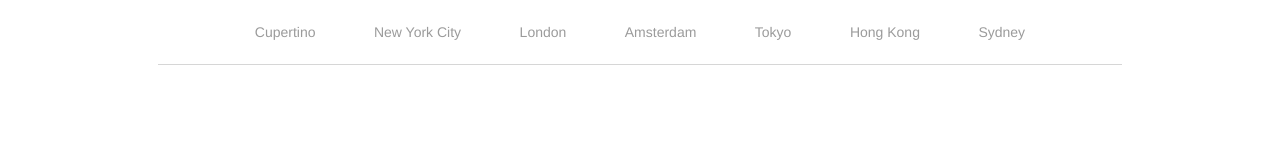
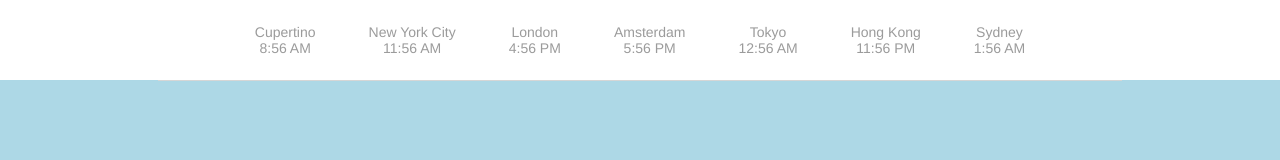
Before and after one commit to WrightRickman/city_nav, a plain HTML site: page index.html in a window 1280 px wide. Drawn offline with Linux system fonts and the light colour scheme.

Commit message:
Added world clock (that updates)

```diff
--- a/main.js
+++ b/main.js
@@ -1,8 +1,7 @@
 const navContainer = document.getElementById('nav__list');
 const activeLine = document.getElementById('line--active');
 
-// Append list of cities from JSON
-
+// Fetch list of cities in JSON format
 async function fetchCities() {
   let url = './navigation.json';
 
@@ -14,6 +13,48 @@ async function fetchCities() {
   }
 }
 
+function setTime(section) {
+  const timezones = {
+    'cupertino': {
+      'timezone': 'America/Los_Angeles'
+    },
+    'new-york-city': {
+      'timezone': 'America/New_York'
+    },
+    'london': {
+      'timezone': 'Europe/London'
+    },
+    'amsterdam': {
+      'timezone': 'Europe/Amsterdam'
+    },
+    'tokyo': {
+      'timezone': 'Asia/Tokyo'
+    },
+    'hong-kong': {
+      'timezone': 'Asia/Hong_Kong'
+    },
+    'sydney': {
+      'timezone': 'Australia/Sydney'
+    }
+  };
+
+  const time = new Date().toLocaleTimeString('en-US', { hour: 'numeric', minute: '2-digit', timeZone: timezones[section].timezone });
+
+  return time;
+}
+
+function updateTime() {
+  const clocks = document.getElementsByClassName('clock');
+
+  Array.from(clocks).forEach(clock => {
+    let section = clock.getAttribute('data-section');
+    let newTime = setTime(section);
+
+    clock.innerText = newTime;
+  });
+}
+
+// Build navigation based on JSON list of cities
 async function buildCitiesNav() {
   const citiesData = await fetchCities();
   const cities = citiesData['cities'];
@@ -21,8 +62,11 @@ async function buildCitiesNav() {
   let html = '';
 
   cities.forEach(city => {
+    let time = setTime(city.section);
+
     let navItem = `<li class="nav__item">
                      <a href="#" class="nav__link">${ city.label }</a>
+                     <span class="clock" data-section="${ city.section }">${ time }</span>
                    </li>`;
 
     html += navItem;
@@ -98,4 +142,8 @@ async function setUpEvents() {
   });
 }
 
-buildCitiesNav().then(setUpEvents);
+buildCitiesNav()
+  .then(setUpEvents)
+  .then(() => {
+    window.setInterval(updateTime, 1000);
+  });
--- a/styles.css
+++ b/styles.css
@@ -14,6 +14,8 @@
 body {
   margin: 0 auto;
   font-family: Helvetica Neue, Helvetica, Arial, sans-serif;
+
+  background-color: lightblue;
 }
 
 #nav-toggle {
@@ -47,6 +49,8 @@ body {
   margin: 0 auto;
   padding: 24px 12px;
 
+  background-color: white;
+
   box-sizing: border-box;
   box-shadow: 0 4px 4px var(--line);
 
@@ -71,7 +75,7 @@ body {
   border-bottom: 1px solid var(--line);
 }
 
-.nav__link, .time {
+.nav__link, .clock {
   text-decoration: none;
   font-size: 14px;
   color: var(--text);
@@ -144,7 +148,7 @@ body {
     text-decoration: none;
   }xz
 
-  .time {
+  .clock {
     position: relative;
     top: 44px;
   }
```
